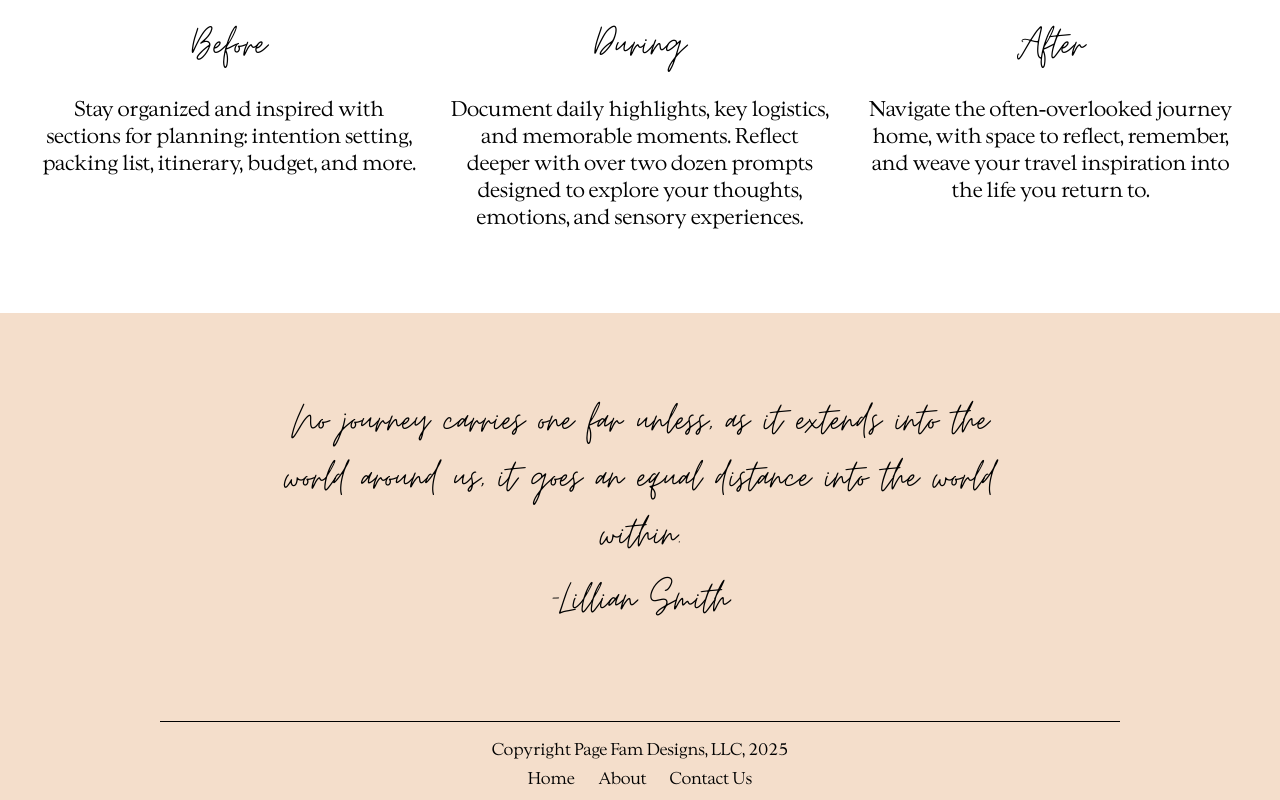
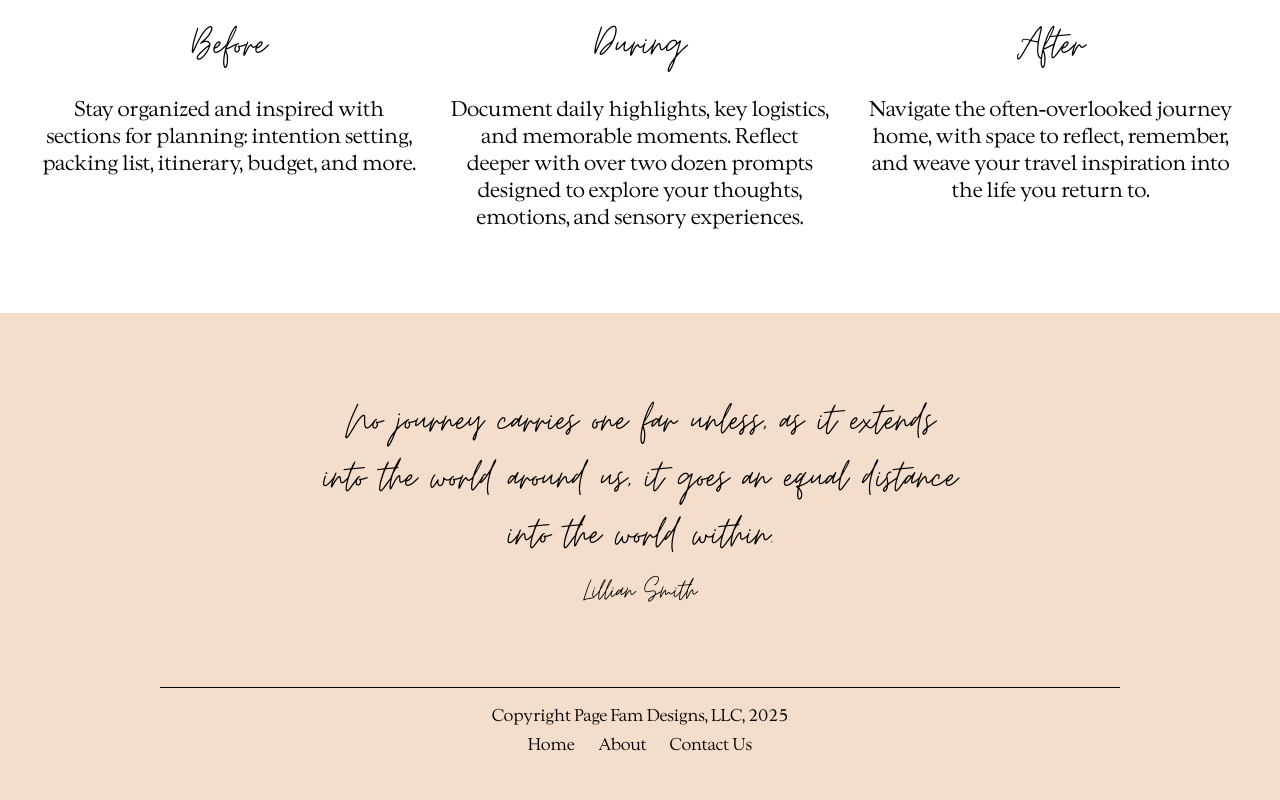
Before and after one commit to Quesajo17/horizon-landing, a SvelteKit app: page / in a window 1280 px wide. Shown: the part 871-1671 px from the top of the page. After the commit the page ends 1637 px from the top, so only its background shows below. Built offline with nearby package versions, Linux system fonts and the light colour scheme.

Commit message:
change spacing of quote

```diff
--- a/src/routes/+page.svelte
+++ b/src/routes/+page.svelte
@@ -59,7 +59,7 @@
             <p class="main-quote-line">No journey carries one far unless,
                 as it extends into the world around us,
                 it goes an equal distance into the world within.</p>
-            <p class="main-quote-attribution">-Lillian Smith</p>
+            <p class="main-quote-attribution">Lillian Smith</p>
         </div>
 
     </div>
@@ -196,7 +196,7 @@
         align-items: center;
         padding-left: 4rem;
         padding-right: 4rem;
-        max-width: 768px;
+        max-width: 640px;
         margin: 0 auto;
     }
 
@@ -206,6 +206,7 @@
 
     .main-quote-attribution {
         margin-top: 0.5rem;
+        font-size: 2rem;
     }
 
 
```
